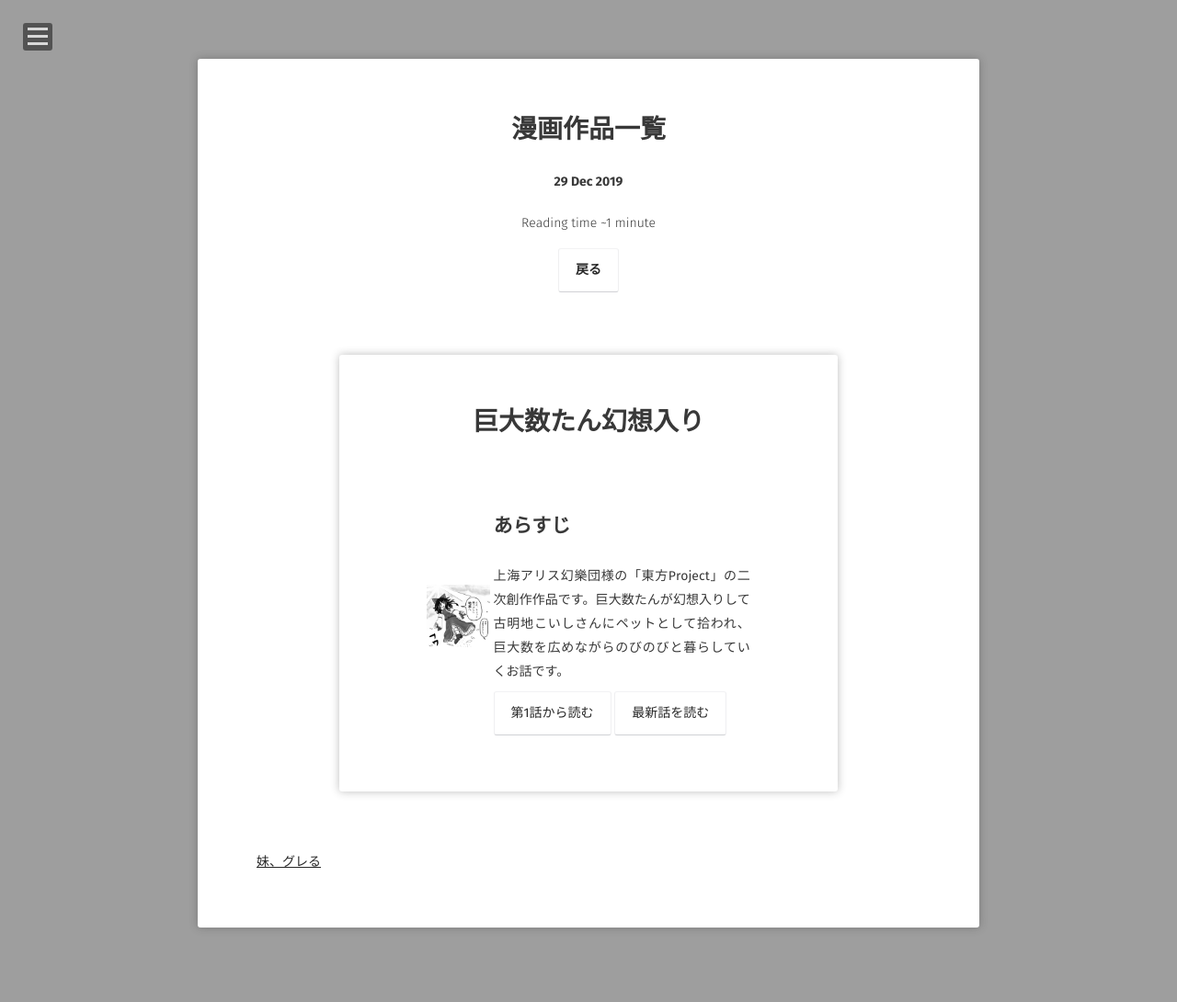
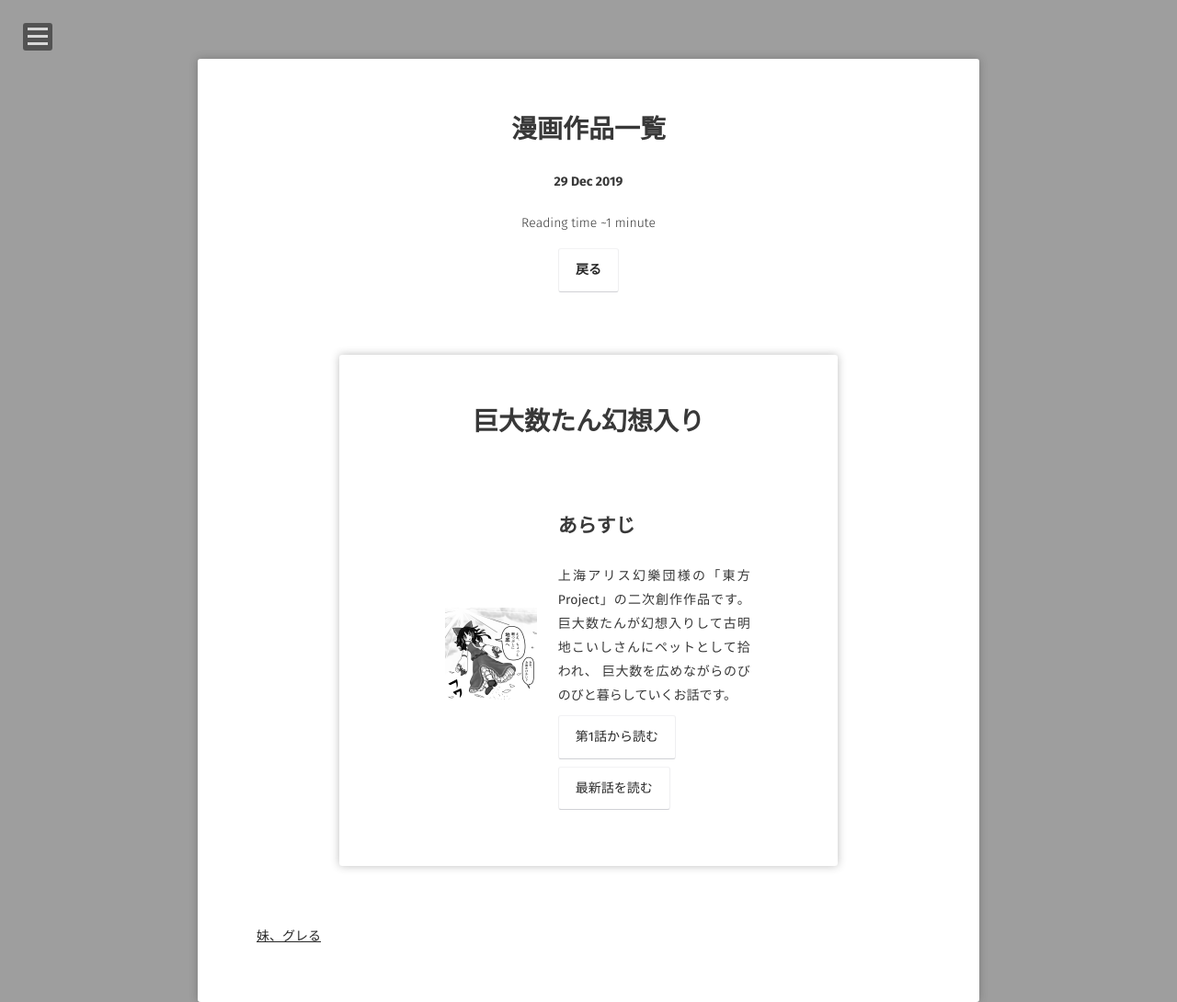
Before and after one commit to p-adic/p-adic.github.io, a Jekyll site: the page built from _posts/projects/0000-00-00-cartoon.md, in a window 1280 px wide. Shown: the whole page at 92% size. Built offline with Jekyll 4.4.1, drawn with Linux system fonts in a browser that asks for light colours; some web fonts are replaced; before the commit the page ends 1009 px from its top, so only the background shows below that.

Commit message:
Update 0000-00-00-cartoon.md

```diff
--- a/_posts/projects/0000-00-00-cartoon.md
+++ b/_posts/projects/0000-00-00-cartoon.md
@@ -16,7 +16,7 @@ comments: true
     <div class="content">
       <table>
         <tr>
-          <td rowspan="3" width="20%">
+          <td rowspan="3" width="40%">
             <img src = "{{ site.url }}/assets/img/kyodaisuutan-gensouiri-logo.png">
           </td>
           <td>
```
